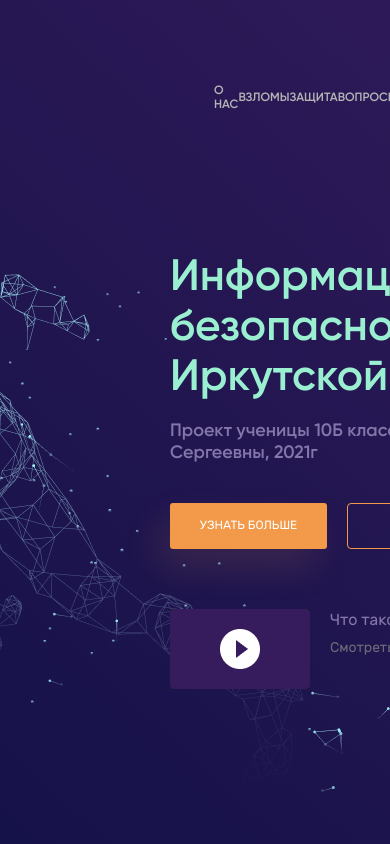
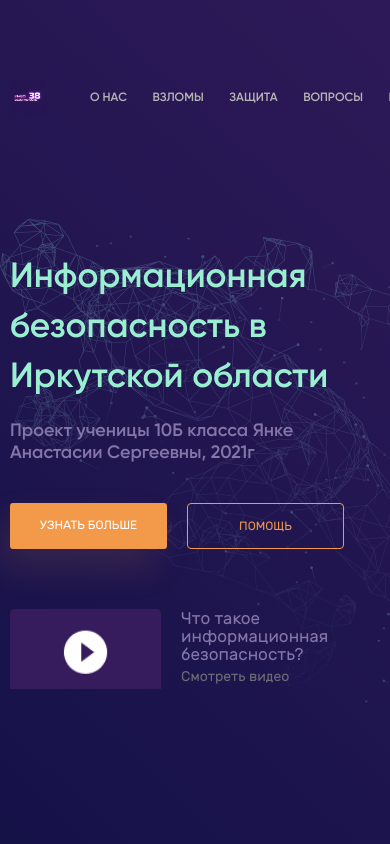
Before and after one commit to auemaria/site-project, a plain HTML site: page index.html in a window 390 px wide. Shown: the top 844 px of the page. Drawn offline with Linux system fonts and the light colour scheme.

Commit message:
Add files via upload

```diff
--- a/css/media.css
+++ b/css/media.css
@@ -14,3 +14,40 @@
         width: 960px;
     }
 }
+@media (max-width: 570px){
+    body{
+        width: 366px;
+    }
+    .block-brand__block-photo{
+        left:0;
+        width: 100%;
+        opacity: 0.25;
+    }
+    .block-brand__block-info{
+        width: 340px;
+        margin-left: 10px;
+    }
+    .block-brand__block-info-main{
+        width: 340px;
+    }
+    .block-brand__info-name{
+        font-size: 35px;
+    }
+    .block-brand__info-project{
+
+    }
+    .video-name-info{
+        font-size: 17px;
+        line-height: 18px;
+    }
+    .video-watch{
+        margin-top: 3px;
+    }
+    .buttons-header{
+        margin-left: 10px;
+    }
+    .header-top{
+        padding-left: 10px;
+        padding-right: 0;
+    }
+}
--- a/css/style.css
+++ b/css/style.css
@@ -145,7 +145,7 @@ body{
     cursor: default;
 }
 .block-brand__info-project{
-    width: 468px;
+    width: 100%;
     height: 44px;
     font-family: Gilroy-SemiBold;
     font-size: 18px;
@@ -156,7 +156,7 @@ body{
 }
 .block-brand__buttons-header{
     display: flex;
-    width: 334px;
+    width: 100%;
     height: 46px;
     margin-top: 40px;
     flex-direction: row;
@@ -203,16 +203,17 @@ body{
 
 }
 .block-brand__info-vid{
-    width: 540px;
+    width: 100%;
     height: 80px;
     margin-top: 60px;
     display: flex;
     flex-direction: row;
 }
 .video-pic{
-    width: 140px;
+    width: 100%;
     height: 80px;
     background-image: url(../img/Picture.png);
+    background-size: cover;
 }
 .block-brand__info-vid a{
     display: flex;
```
